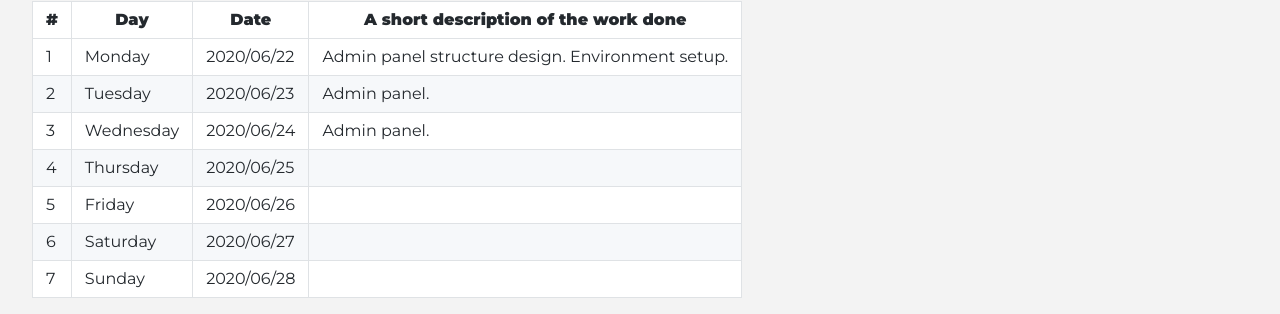
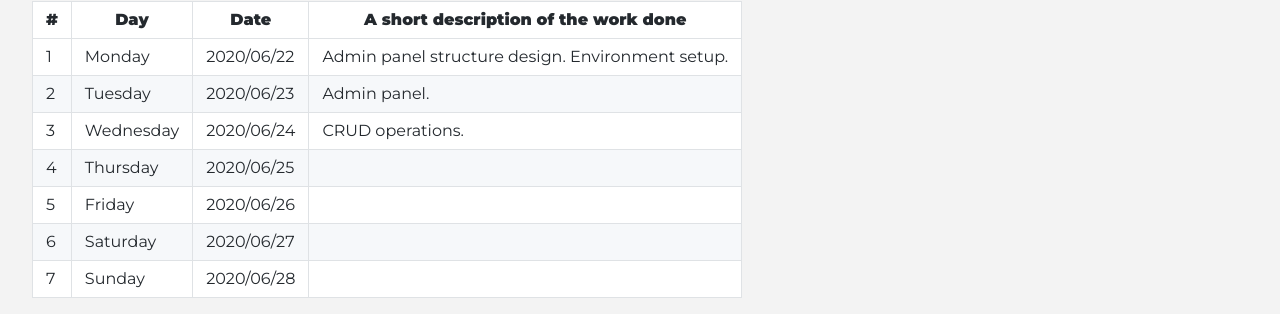
Before and after one commit to cdli-gh/blog, a Jekyll site: the page built from _blog/gsoc20/mobile_app/posts/04_week4.md, in a window 1280 px wide. Shown: the part 768-1082 px from the top of the page. Built offline with Jekyll 4.4.1, drawn with Linux system fonts in a browser that asks for light colours; Markdown is read by kramdown in place of the engine named in the settings.

Commit message:
Update 04_week4.md

```diff
--- a/_blog/gsoc20/mobile_app/posts/04_week4.md
+++ b/_blog/gsoc20/mobile_app/posts/04_week4.md
@@ -23,7 +23,7 @@ A complete report of the work done during the week must be written here.
 |---	|---	|---	|---	|
 |1   	| Monday 	|   2020/06/22	|Admin panel structure design. Environment setup.   	|
 |2   	| Tuesday  	|   2020/06/23	|Admin panel.   	|
-|3   	| Wednesday  	|  2020/06/24 	|Admin panel.   	|
+|3   	| Wednesday  	|  2020/06/24 	|CRUD operations.   	|
 |4   	| Thursday  	|   2020/06/25	|   	|
 |5   	| Friday  	|   2020/06/26	|   	|
 |6   	| Saturday  	|   2020/06/27	|   	|
```
